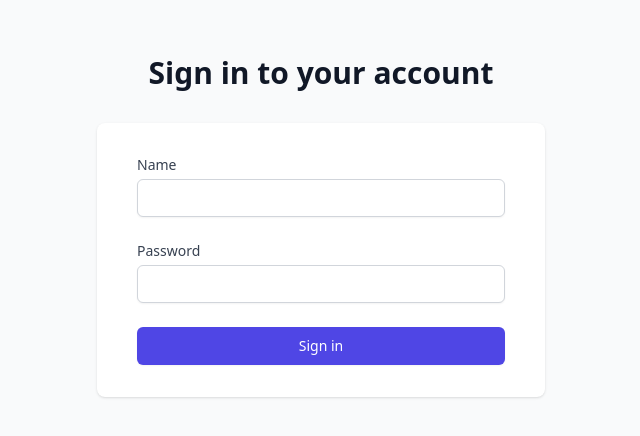
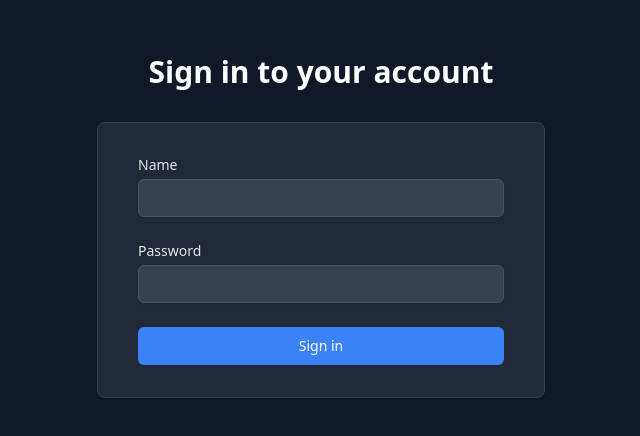
Before and after one commit to VladUl287/WebSoket.Otp, a Nuxt app in the folder WebSockets.Otp.Chat.Demo/: page /login in a window 1280 px wide. Shown: the part 186-622 px from the top of the page, without its empty margins (319-959 px from the left). Built offline with nearby package versions, Linux system fonts and the light colour scheme.

Commit message:
feat: login page demo ui make dark theme

```diff
--- a/WebSockets.Otp.Chat.Demo/app/pages/login.vue
+++ b/WebSockets.Otp.Chat.Demo/app/pages/login.vue
@@ -1,37 +1,51 @@
 <template>
-  <div class="min-h-screen bg-gray-50 flex flex-col justify-center py-12 sm:px-6 lg:px-8">
+  <div class="min-h-screen bg-gray-900 flex flex-col justify-center py-12 sm:px-6 lg:px-8">
     <div class="sm:mx-auto sm:w-full sm:max-w-md">
-      <h2 class="mt-6 text-center text-3xl font-extrabold text-gray-900">
+      <h2 class="mt-6 text-center text-3xl font-extrabold text-white">
         Sign in to your account
       </h2>
     </div>
 
     <div class="mt-8 sm:mx-auto sm:w-full sm:max-w-md">
-      <div class="bg-white py-8 px-4 shadow sm:rounded-lg sm:px-10">
+      <div class="bg-gray-800 py-8 px-4 shadow sm:rounded-lg sm:px-10 border border-gray-700">
         <form class="space-y-6" @submit.prevent="handleLogin">
           <div>
-            <label for="name" class="block text-sm font-medium text-gray-700">
+            <label for="name" class="block text-sm font-medium text-gray-200">
               Name
             </label>
             <div class="mt-1">
-              <input id="name" v-model="form.name" name="name" type="text" required
-                class="appearance-none block w-full px-3 py-2 border border-gray-300 rounded-md shadow-sm placeholder-gray-400 focus:outline-none focus:ring-indigo-500 focus:border-indigo-500 sm:text-sm">
+              <input
+                id="name"
+                v-model="form.name"
+                name="name"
+                type="text"
+                required
+                class="appearance-none block w-full px-3 py-2 border border-gray-600 rounded-md shadow-sm placeholder-gray-400 bg-gray-700 text-white focus:outline-none focus:ring-blue-500 focus:border-blue-500 sm:text-sm"
+              >
             </div>
           </div>
 
           <div>
-            <label for="password" class="block text-sm font-medium text-gray-700">
+            <label for="password" class="block text-sm font-medium text-gray-200">
               Password
             </label>
             <div class="mt-1">
-              <input id="password" v-model="form.password" name="password" type="password" required
-                class="appearance-none block w-full px-3 py-2 border border-gray-300 rounded-md shadow-sm placeholder-gray-400 focus:outline-none focus:ring-indigo-500 focus:border-indigo-500 sm:text-sm">
+              <input
+                id="password"
+                v-model="form.password"
+                name="password"
+                type="password"
+                required
+                class="appearance-none block w-full px-3 py-2 border border-gray-600 rounded-md shadow-sm placeholder-gray-400 bg-gray-700 text-white focus:outline-none focus:ring-blue-500 focus:border-blue-500 sm:text-sm"
+              >
             </div>
           </div>
 
           <div>
-            <button type="submit"
-              class="w-full flex justify-center py-2 px-4 border border-transparent rounded-md shadow-sm text-sm font-medium text-white bg-indigo-600 hover:bg-indigo-700 focus:outline-none focus:ring-2 focus:ring-offset-2 focus:ring-indigo-500">
+            <button
+              type="submit"
+              class="w-full flex justify-center py-2 px-4 border border-transparent rounded-md shadow-sm text-sm font-medium text-white bg-blue-500 hover:bg-blue-600 focus:outline-none focus:ring-2 focus:ring-offset-2 focus:ring-blue-500 focus:ring-offset-gray-800 transition-colors"
+            >
               Sign in
             </button>
           </div>
```
